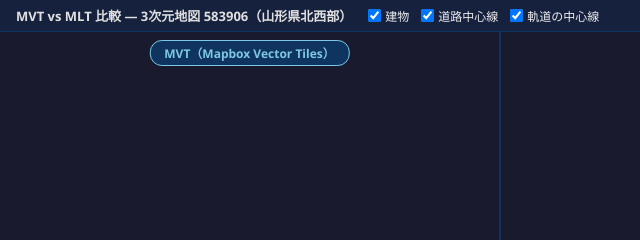
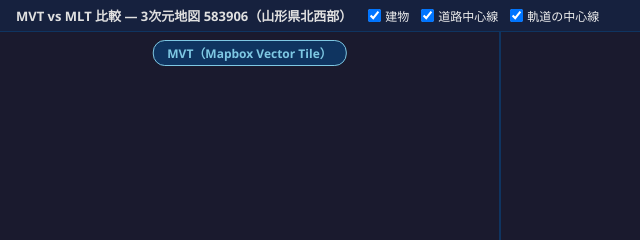
Before and after one commit to shiwaku/mlt-test, a plain HTML site: page docs/index.html in a window 1280 px wide. Shown: the top 240 px of the page, 0-640 px from the left. Drawn offline with nearby package versions, Linux system fonts and the light colour scheme; a script that the page names is missing.

Commit message:
fix: MVTの正式名称をMapbox Vector TilesからMapbox Vector Tileに修正

```diff
--- a/docs/index.html
+++ b/docs/index.html
@@ -102,7 +102,7 @@
   <div id="maps">
     <div class="map-wrap">
       <div id="map-mvt" class="map-el"></div>
-      <div class="map-badge badge-mvt">MVT（Mapbox Vector Tiles）</div>
+      <div class="map-badge badge-mvt">MVT（Mapbox Vector Tile）</div>
     </div>
     <div class="map-wrap">
       <div id="map-mlt" class="map-el"></div>
```
